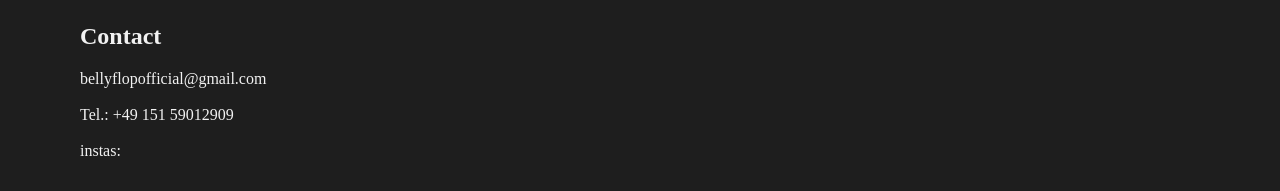
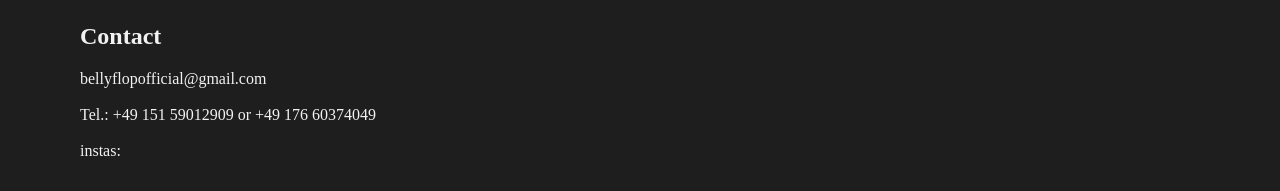
Before and after one commit to Milesroth/bellyflop.band, a plain HTML site: page index.html in a window 1280 px wide. Shown: the part 3283-3474 px from the top of the page. Drawn offline with Linux system fonts and the light colour scheme.

Commit message:
Update index.html

```diff
--- a/index.html
+++ b/index.html
@@ -321,7 +321,7 @@
   <p>
   bellyflopofficial@gmail.com
   <br><br>
-  Tel.: +49 151 59012909
+  Tel.: +49 151 59012909 or +49 176 60374049
   <br><br>
   instas:
   <br><br>
```
